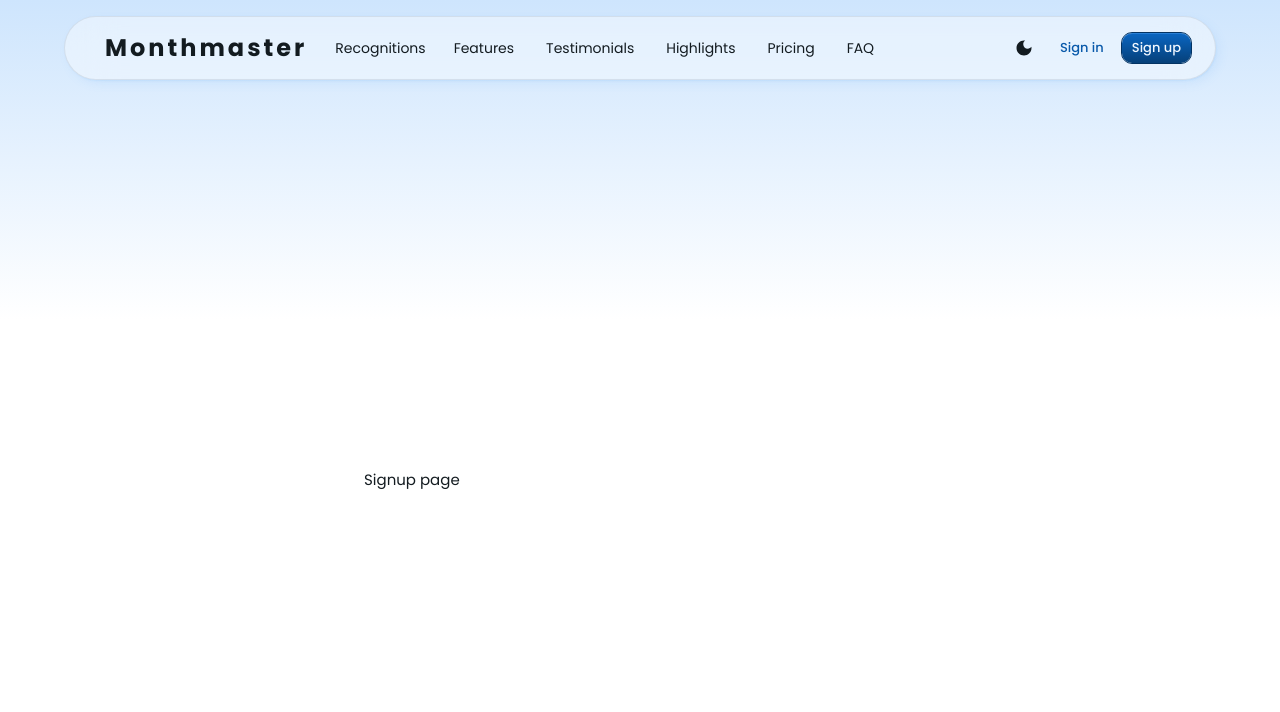
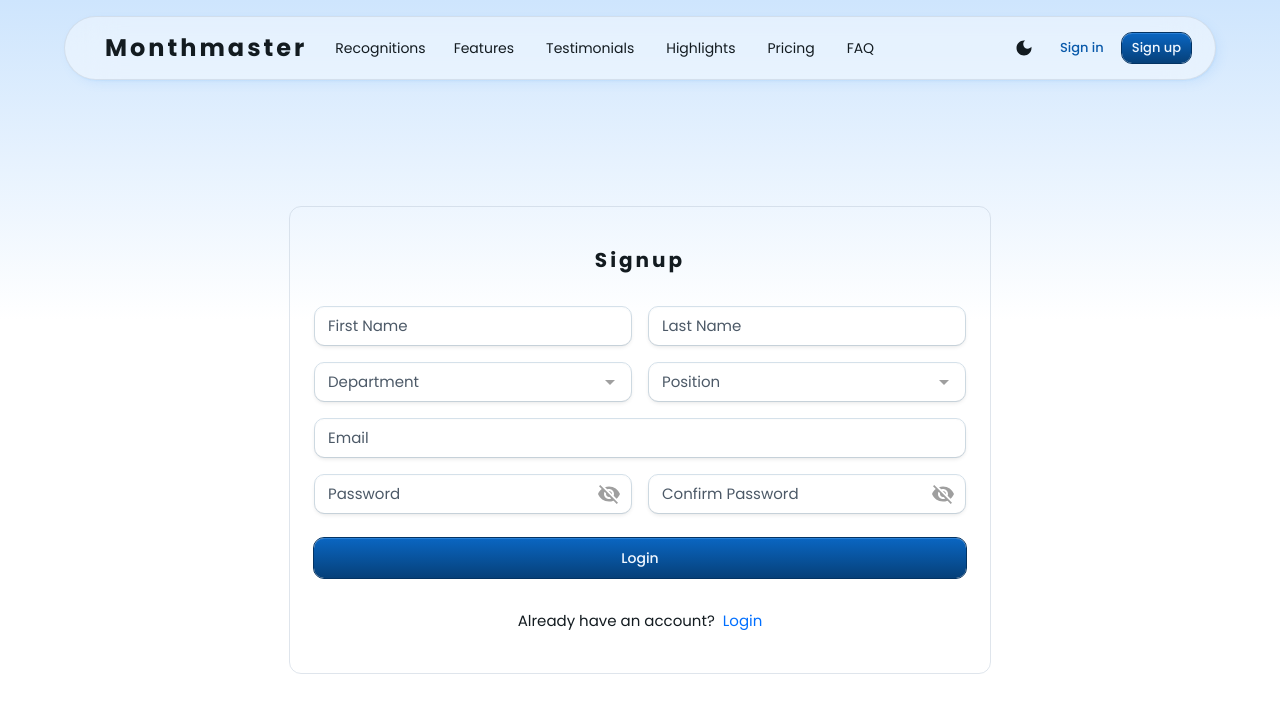
Before and after one commit to girmesh03/Associate-Recognition-And-Appreciation, a React (Vite) app in the folder frontend/: page /signup in a window 1280 px wide. Shown: the top 712 px of the page. Built offline with nearby package versions, Linux system fonts and the light colour scheme.

Commit message:
Revamp `SignupPage` with updated layout and styling - Replaced `Container` with `Box` and `Paper` for improved layout - Added `SignupForm` component and styled login link

```diff
--- a/frontend/src/pages/SignupPage.jsx
+++ b/frontend/src/pages/SignupPage.jsx
@@ -1,19 +1,69 @@
-import { Box, Container } from "@mui/material";
+import { Link } from "react-router-dom";
+import { Box, Paper, Typography } from "@mui/material";
+import SignupForm from "../components/formComponents/SignupForm";
 
 const SignupPage = () => {
   return (
-    <Container
-      maxWidth="sm"
+    <Box
       sx={{
         minHeight: "100%",
         display: "flex",
-        flexDirection: "column",
+        alignItems: "center",
         justifyContent: "center",
-        pt: { xs: 7, sm: 10 },
       }}
     >
-      <Box>Signup page</Box>
-    </Container>
+      <Paper
+        sx={{
+          borderRadius: 3,
+          boxShadow: 0,
+          backgroundColor: "transparent",
+          border: "1px solid",
+          borderColor: "divider",
+          width: { xs: "100%", sm: "auto" },
+          m: 1,
+        }}
+      >
+        <Box
+          sx={{
+            maxWidth: 700,
+            margin: "0 auto",
+            display: "flex",
+            flexDirection: "column",
+            justifyContent: "center",
+            gap: 4,
+            py: 5,
+          }}
+        >
+          <Typography
+            variant="h5"
+            textAlign="center"
+            sx={{ fontWeight: "bold", letterSpacing: 3 }}
+          >
+            Signup
+          </Typography>
+
+          <SignupForm />
+
+          <Typography
+            textAlign="center"
+            sx={{ color: "inherit", textDecoration: "none" }}
+            component={Link}
+            to="/login"
+          >
+            Already have an account?
+            <span
+              style={{
+                color: "#006fff",
+                marginLeft: "0.5rem",
+                cursor: "pointer",
+              }}
+            >
+              Login
+            </span>
+          </Typography>
+        </Box>
+      </Paper>
+    </Box>
   );
 };
 
```
